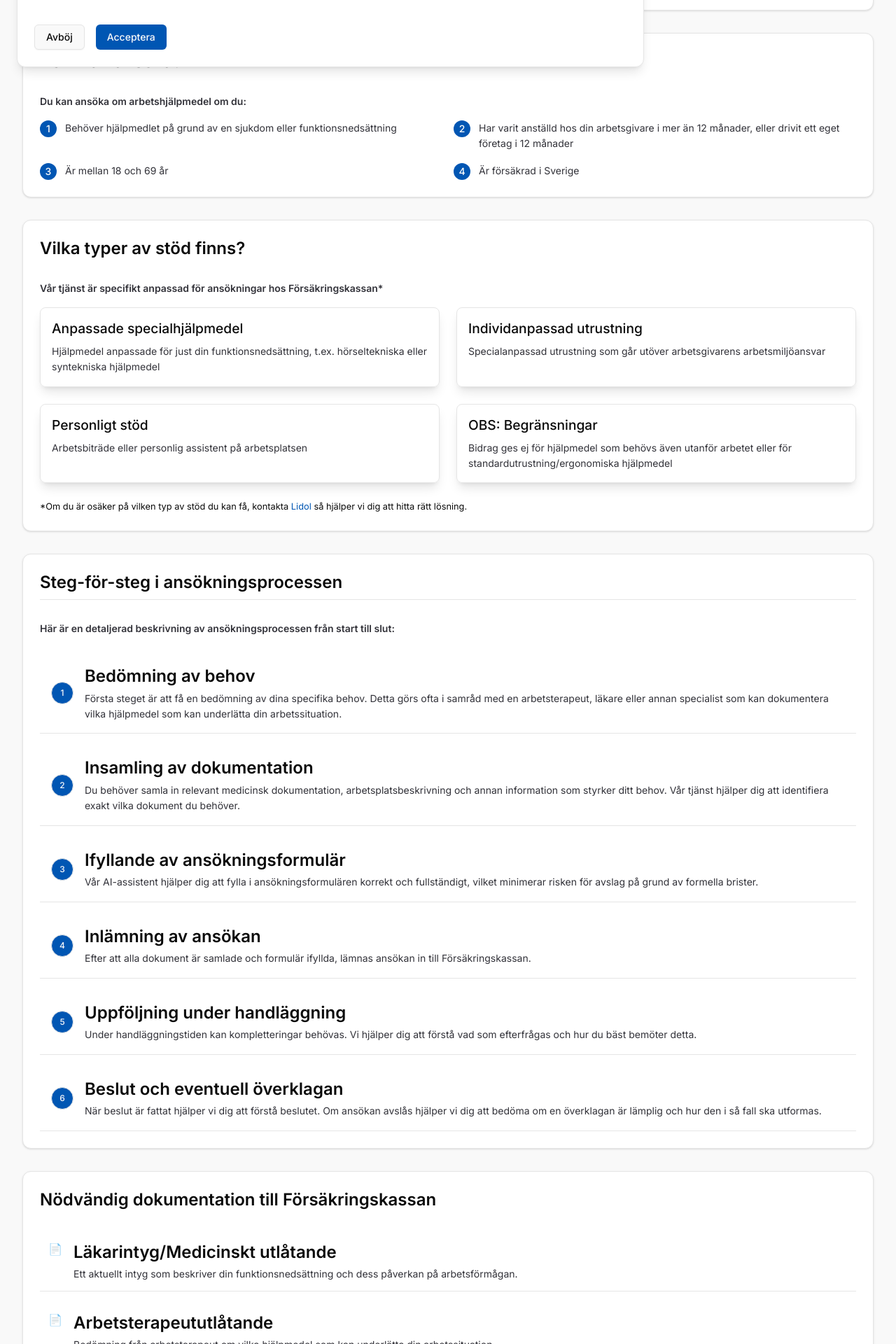
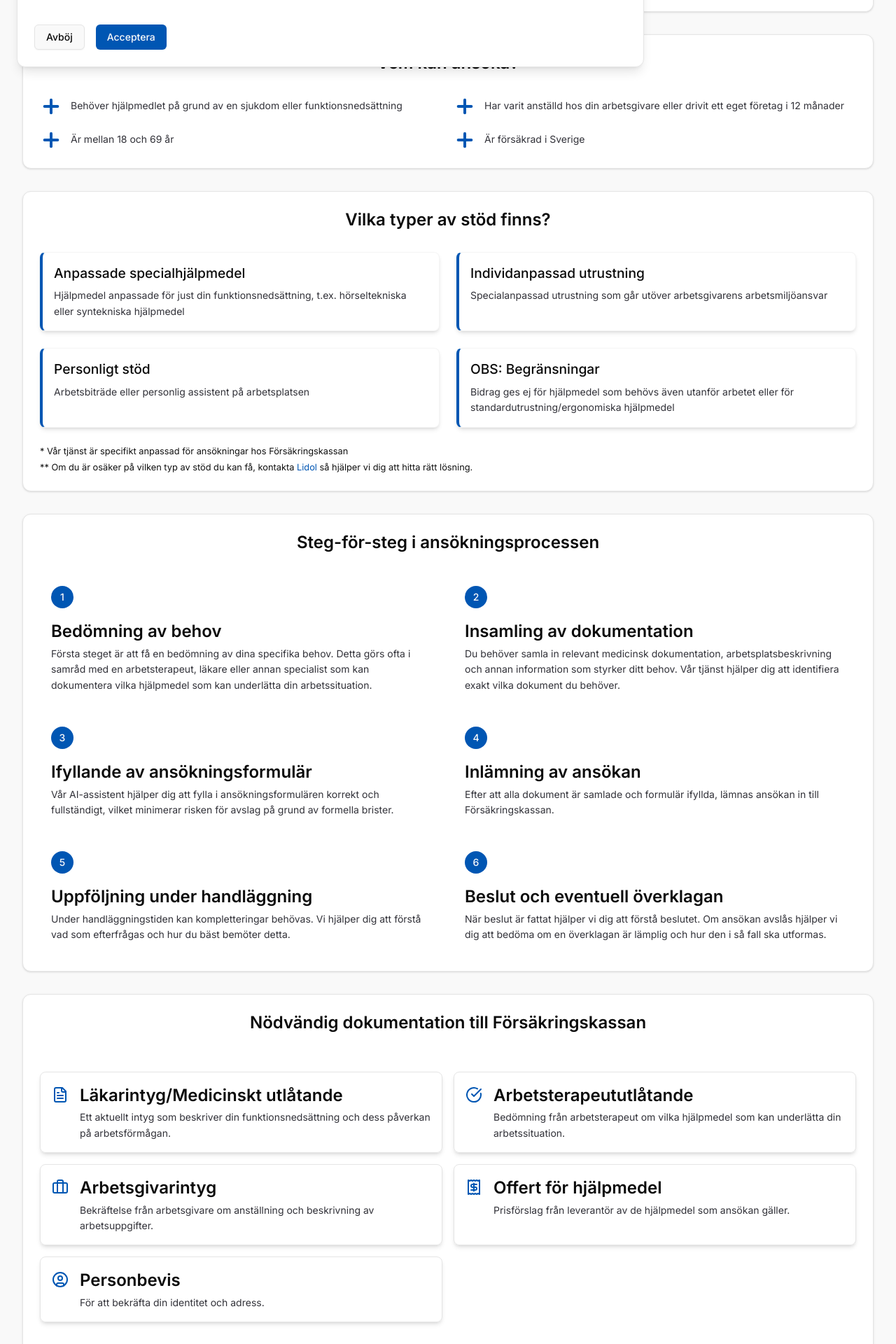
Before and after one commit to Gamefan00/chas_challenge, a Next.js app in the folder frontend/: page /information in a window 1280 px wide. Shown: the part 680-2600 px from the top of the page at 70% size. Built offline with nearby package versions, Linux system fonts and the light colour scheme; no server answers.

Commit message:
fix: update styling and layout in various sections for improved readability and consistency

```diff
--- a/frontend/app/globals.css
+++ b/frontend/app/globals.css
@@ -92,7 +92,7 @@
     --secondary: #334155;
     --secondary-foreground: #f8f8f8;
     --muted: #262626;
-    --muted-foreground: #cdcdcd;
+    --muted-foreground: rgb(208, 208, 208);
     --accent: #333740;
     --accent-foreground: #f8f8f8;
     --destructive: #ef4444;
--- a/frontend/components/informationpage/AboutSection.jsx
+++ b/frontend/components/informationpage/AboutSection.jsx
@@ -2,6 +2,7 @@ import React from "react";
 import { Card, CardContent, CardHeader, CardTitle } from "@/components/ui/card";
 import { motion } from "framer-motion";
 import Link from "next/link";
+import { Plus } from "lucide-react";
 
 export default function AboutSection() {
   return (
@@ -12,13 +13,13 @@ export default function AboutSection() {
       className="mb-8 space-y-8"
     >
       {/* Main information card */}
-      <Card className="mb-8 overflow-hidden">
-        <CardHeader>
-          <CardTitle id="om" className="border-b pb-2">
+      <Card className="border-t-primary mb-8 overflow-hidden border-t-4">
+        <CardHeader className="bg-muted/20">
+          <CardTitle id="om" className="pb-2 text-center">
             Om ansökningsprocessen
           </CardTitle>
         </CardHeader>
-        <CardContent>
+        <CardContent className="">
           <motion.p
             initial={{ opacity: 0, y: 5 }}
             animate={{ opacity: 1, y: 0 }}
@@ -41,14 +42,13 @@ export default function AboutSection() {
       >
         <Card>
           <CardHeader>
-            <CardTitle className="font-semibold">Vem kan ansöka?</CardTitle>
+            <CardTitle className="text-center font-semibold">Vem kan ansöka?</CardTitle>
           </CardHeader>
           <CardContent>
-            <p className="mb-4 font-semibold">Du kan ansöka om arbetshjälpmedel om du:</p>
             <div className="grid gap-4 md:grid-cols-2">
               {[
                 "Behöver hjälpmedlet på grund av en sjukdom eller funktionsnedsättning",
-                "Har varit anställd hos din arbetsgivare i mer än 12 månader, eller drivit ett eget företag i 12 månader",
+                "Har varit anställd hos din arbetsgivare eller drivit ett eget företag i 12 månader",
                 "Är mellan 18 och 69 år",
                 "Är försäkrad i Sverige",
               ].map((item, index) => (
@@ -57,12 +57,12 @@ export default function AboutSection() {
                   initial={{ opacity: 0, y: 5 }}
                   animate={{ opacity: 1, y: 0 }}
                   transition={{ duration: 0.4, delay: 0.4 + index * 0.1 }}
-                  className="flex items-start gap-3"
+                  className="flex items-center gap-3"
                 >
-                  <div className="bg-primary text-primary-foreground flex h-6 w-6 flex-shrink-0 items-center justify-center rounded-full text-sm font-medium">
-                    {index + 1}
+                  <div>
+                    <Plus className="text-primary size-8 stroke-[3px]" />
                   </div>
-                  <p>{item}</p>
+                  <p className="text-base md:text-lg">{item}</p>
                 </motion.div>
               ))}
             </div>
@@ -78,12 +78,9 @@ export default function AboutSection() {
       >
         <Card>
           <CardHeader>
-            <CardTitle className="font-semibold">Vilka typer av stöd finns?</CardTitle>
+            <CardTitle className="text-center font-semibold">Vilka typer av stöd finns?</CardTitle>
           </CardHeader>
           <CardContent>
-            <p className="mb-4 font-semibold">
-              Vår tjänst är specifikt anpassad för ansökningar hos Försäkringskassan*
-            </p>
             <div className="grid gap-6 md:grid-cols-2">
               {[
                 {
@@ -111,16 +108,19 @@ export default function AboutSection() {
                   initial={{ opacity: 0, y: 5 }}
                   animate={{ opacity: 1, y: 0 }}
                   transition={{ duration: 0.4, delay: 0.5 + index * 0.1 }}
-                  className="rounded-lg border p-4 shadow-lg"
+                  className="border-muted bg-card border-l-primary rounded-lg border border-l-4 p-4 shadow-md"
                 >
                   <h4 className="mb-2 font-semibold">{support.title}</h4>
                   <p>{support.description}</p>
                 </motion.div>
               ))}
             </div>
-            <div className="mt-6 flex items-center justify-start">
-              <small className="">
-                *Om du är osäker på vilken typ av stöd du kan få, kontakta{" "}
+            <div className="mt-6 flex flex-col">
+              <small className="text-foreground mb-1">
+                * Vår tjänst är specifikt anpassad för ansökningar hos Försäkringskassan
+              </small>
+              <small className="text-foreground">
+                ** Om du är osäker på vilken typ av stöd du kan få, kontakta{" "}
                 <Link
                   className="text-primary hover:underline"
                   href="https://www.lidol.se/"
--- a/frontend/components/informationpage/CTASection.jsx
+++ b/frontend/components/informationpage/CTASection.jsx
@@ -18,7 +18,7 @@ export default function CTASection() {
       animate={{ opacity: 1, y: 0 }}
       transition={{ duration: 0.5, delay: 0.6 }}
     >
-      <Card className="mt-8">
+      <Card className="border-b-primary mt-8 mb-8 overflow-hidden border-b-4">
         <CardHeader>
           <CardTitle className="text-foreground text-center">Redo att komma igång?</CardTitle>
           <CardDescription className="text-foreground text-center">
--- a/frontend/components/informationpage/DocumentationSection.jsx
+++ b/frontend/components/informationpage/DocumentationSection.jsx
@@ -1,57 +1,91 @@
 import React from "react";
 import { Card, CardContent, CardHeader, CardTitle } from "@/components/ui/card";
 import { motion } from "framer-motion";
+import { Tooltip, TooltipContent, TooltipProvider, TooltipTrigger } from "@/components/ui/tooltip";
+import { Button } from "@/components/ui/button";
+import { CheckCircle, FileText, Briefcase, Receipt, UserCircle, Copy } from "lucide-react";
 
 const documents = [
   {
     title: "Läkarintyg/Medicinskt utlåtande",
     description:
       "Ett aktuellt intyg som beskriver din funktionsnedsättning och dess påverkan på arbetsförmågan.",
+    icon: <FileText className="text-primary h-6 w-6" />,
+    tip: "Bör inte vara äldre än 6 månader",
   },
   {
     title: "Arbetsterapeututlåtande",
     description:
       "Bedömning från arbetsterapeut om vilka hjälpmedel som kan underlätta din arbetssituation.",
+    icon: <CheckCircle className="text-primary h-6 w-6" />,
   },
   {
     title: "Arbetsgivarintyg",
     description: "Bekräftelse från arbetsgivare om anställning och beskrivning av arbetsuppgifter.",
+    icon: <Briefcase className="text-primary h-6 w-6" />,
   },
   {
     title: "Offert för hjälpmedel",
     description: "Prisförslag från leverantör av de hjälpmedel som ansökan gäller.",
+    icon: <Receipt className="text-primary h-6 w-6" />,
   },
   {
     title: "Personbevis",
     description: "För att bekräfta din identitet och adress.",
+    icon: <UserCircle className="text-primary h-6 w-6" />,
   },
 ];
 
 export default function DocumentationSection() {
+  const copyToClipboard = () => {
+    const list = documents.map((doc) => `• ${doc.title}: ${doc.description}`).join("\n");
+    navigator.clipboard.writeText(list);
+
+    // Visual feedback without toast
+    const button = document.querySelector(".copy-button");
+    const originalText = button.querySelector("span").textContent;
+    button.querySelector("span").textContent = "Kopierad!";
+    setTimeout(() => {
+      button.querySelector("span").textContent = originalText;
+    }, 2000);
+  };
+
   return (
     <motion.div
       initial={{ opacity: 0, y: 10 }}
       animate={{ opacity: 1, y: 0 }}
       transition={{ duration: 0.5, delay: 0.4 }}
     >
-      <Card className="mb-8">
+      <Card className="overflow-hiddens mb-8">
         <CardHeader>
-          <CardTitle>Nödvändig dokumentation till Försäkringskassan</CardTitle>
+          <CardTitle className="text-center">
+            <span className="text-center text-xl md:text-2xl">
+              Nödvändig dokumentation till Försäkringskassan
+            </span>
+          </CardTitle>
         </CardHeader>
-        <CardContent>
-          <div className="space-y-4">
+        <CardContent className="p-6">
+          <div className="grid gap-4 md:grid-cols-2">
             {documents.map((doc, index) => (
               <motion.div
                 key={index}
-                className="flex items-start border-b p-3"
+                className="rounded-lg border p-4 shadow-md transition-all"
                 initial={{ opacity: 0, x: -5 }}
                 animate={{ opacity: 1, x: 0 }}
                 transition={{ duration: 0.3, delay: 0.5 + index * 0.1 }}
               >
-                <div className="mr-4">📄</div>
-                <div>
-                  <h3 className="font-semibold">{doc.title}</h3>
-                  <p className="text-foreground mt-1">{doc.description}</p>
+                <div className="flex items-start gap-4">
+                  <div className="mt-1 flex-shrink-0">{doc.icon}</div>
+                  <div>
+                    <TooltipProvider>
+                      <Tooltip>
+                        <TooltipTrigger asChild>
+                          <h3 className="font-semibold">{doc.title}</h3>
+                        </TooltipTrigger>
+                      </Tooltip>
+                    </TooltipProvider>
+                    <p className="text-muted-foreground mt-1 text-sm">{doc.description}</p>
+                  </div>
                 </div>
               </motion.div>
             ))}
--- a/frontend/components/informationpage/StepsSection.jsx
+++ b/frontend/components/informationpage/StepsSection.jsx
@@ -1,6 +1,5 @@
 import React from "react";
 import { Card, CardContent, CardHeader, CardTitle } from "@/components/ui/card";
-import { Badge } from "@/components/ui/badge";
 import { motion } from "framer-motion";
 
 const steps = [
@@ -45,34 +44,22 @@ export default function StepsSection() {
     >
       <Card className="mb-8">
         <CardHeader>
-          <CardTitle className="border-b pb-2">Steg-för-steg i ansökningsprocessen</CardTitle>
+          <CardTitle className="text-center">Steg-för-steg i ansökningsprocessen</CardTitle>
         </CardHeader>
         <CardContent>
-          <motion.p
-            initial={{ opacity: 0, y: 5 }}
-            animate={{ opacity: 1, y: 0 }}
-            transition={{ duration: 0.4, delay: 0.4 }}
-            className="mb-6 font-semibold"
-          >
-            Här är en detaljerad beskrivning av ansökningsprocessen från start till slut:
-          </motion.p>
-
-          <div className="space-y-4">
+          <div className="md:grid md:grid-cols-2 md:gap-4">
             {steps.map((step, index) => (
               <motion.div
                 key={index}
-                className="border-b p-4"
+                className="border-b p-4 md:border-b-0"
                 initial={{ opacity: 0, y: 5 }}
                 animate={{ opacity: 1, y: 0 }}
                 transition={{ duration: 0.3, delay: 0.4 + index * 0.1 }}
               >
-                <div className="flex flex-col gap-4 md:flex-row md:items-center">
-                  <Badge
-                    variant="outline"
-                    className="bg-primary text-primary-foreground flex h-8 w-8 rounded-full"
-                  >
+                <div className="flex flex-col gap-4">
+                  <div className="bg-primary text-primary-foreground flex h-8 w-8 flex-shrink-0 items-center justify-center rounded-full text-sm font-medium">
                     {index + 1}
-                  </Badge>
+                  </div>
                   <div>
                     <h3 className="font-extrabold">{step.title}</h3>
                     <p className="text-foreground mt-1">{step.description}</p>
```
Also changed, not shown: frontend/components/informationpage/FAQSection.jsx (+5 -5 lines).
